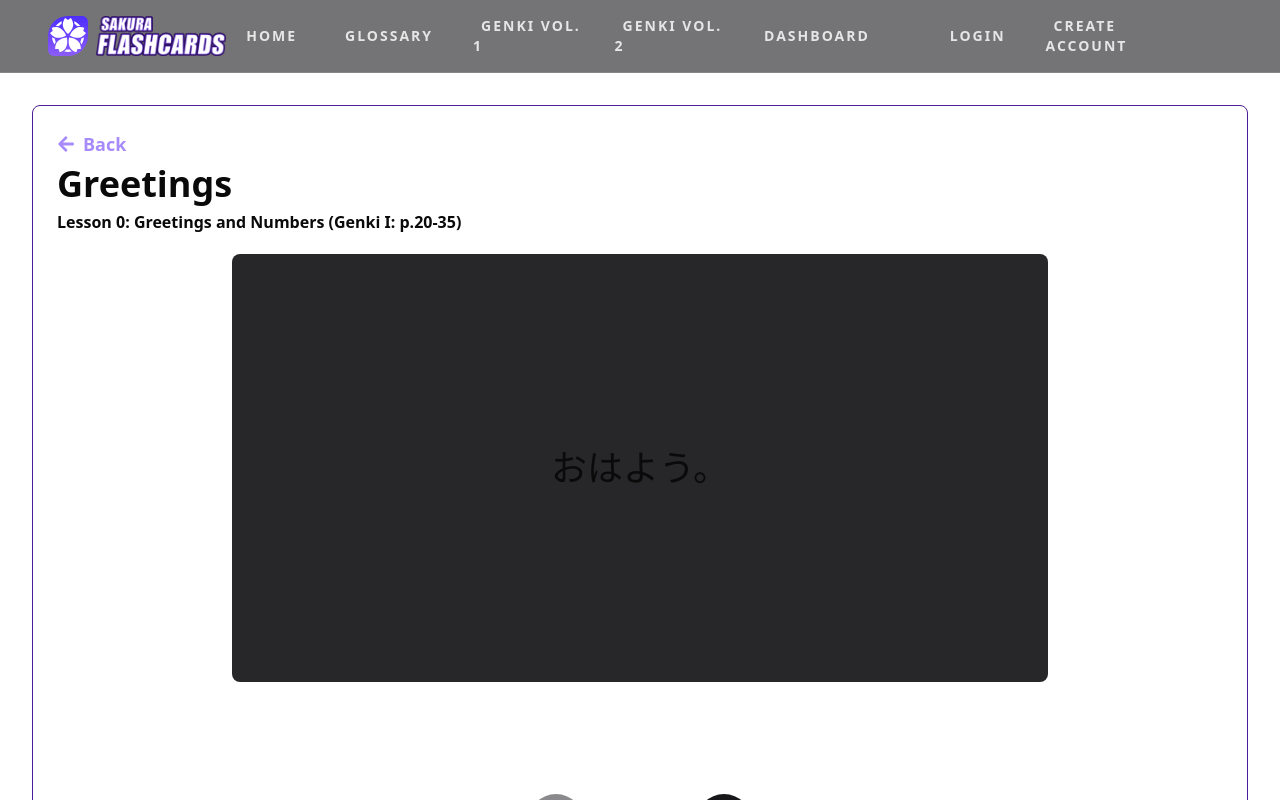
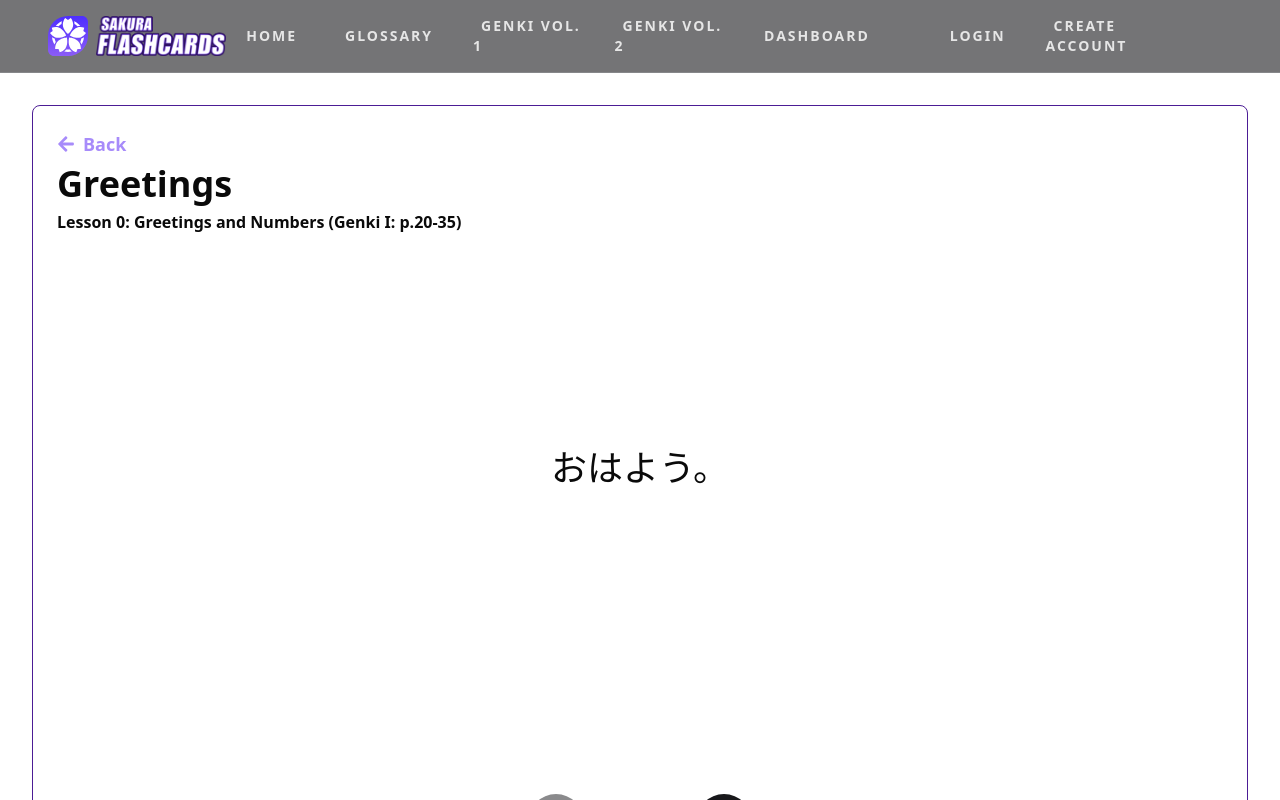
Before and after one commit to MatthewBiggins/CIS4250-Group4-Sakura-Flashcards, a Next.js app in the folder sakura-flashcards/: page /studysets/genki-1/lesson-0/greetings in a window 1280 px wide. Shown: the top 800 px of the page. Built offline with nearby package versions, Linux system fonts and the light colour scheme.

Commit message:
fixed style error. Ref #64

```diff
--- a/sakura-flashcards/components/Flashcard.tsx
+++ b/sakura-flashcards/components/Flashcard.tsx
@@ -32,8 +32,12 @@ const Flashcard = ({ cardData, index }: FlashcardProps) => {
   const { userId } = useContext(UserContext);
 
   // tailwind colours
-  const rootStyles = getComputedStyle(document.documentElement);
-  const rawCardColour = rootStyles.getPropertyValue("--lessonLink-hover").trim()
+  const themeWrapper = document.querySelector(".dark, .light");
+  let rawCardColour;
+  if (themeWrapper) {
+    const themeStyles = getComputedStyle(themeWrapper);
+    rawCardColour = themeStyles.getPropertyValue("--lessonLink-hover").trim();
+  }
   const cardColour = `hsl(${rawCardColour})`;
 
   useEffect(() => {
```
